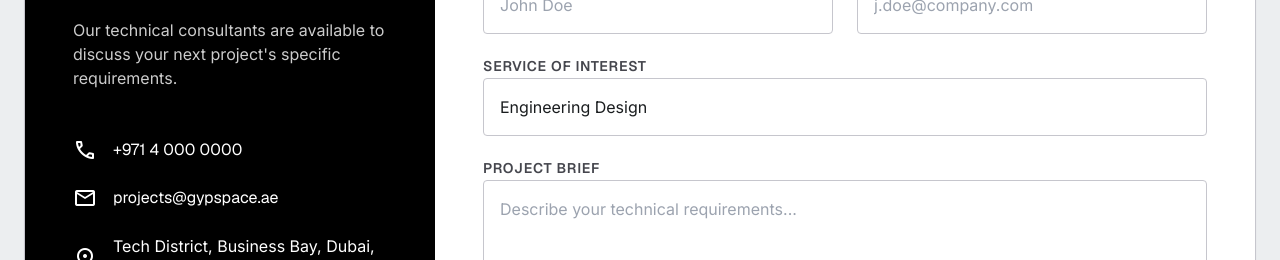
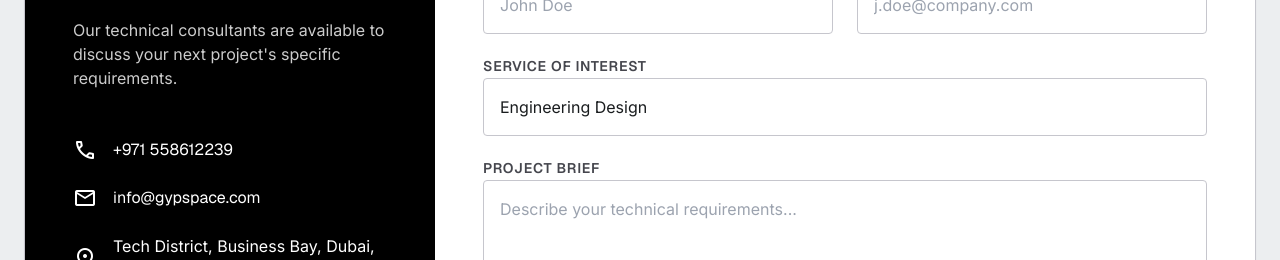
Before and after one commit to waseemsamra/Gypspace, a React (Vite) app: page /projects in a window 1280 px wide. Shown: the part 2820-3080 px from the top of the page. Built offline with nearby package versions, Linux system fonts and the light colour scheme; the HTML template or start-up script is replaced by a standard one.

Commit message:
update contact

```diff
--- a/src/components/Contact.jsx
+++ b/src/components/Contact.jsx
@@ -16,11 +16,11 @@ const Contact = () => {
             <div className="space-y-lg">
               <div className="flex items-center gap-md">
                 <span className="material-symbols-outlined">call</span>
-                <span className="font-mono-utility">+971 4 000 0000</span>
+                <span className="font-mono-utility">+971 558612239</span>
               </div>
               <div className="flex items-center gap-md">
                 <span className="material-symbols-outlined">mail</span>
-                <span className="font-mono-utility">projects@gypspace.ae</span>
+                <span className="font-mono-utility">info@gypspace.com</span>
               </div>
               <div className="flex items-center gap-md">
                 <span className="material-symbols-outlined">location_on</span>
--- a/src/pages/ContactPage.jsx
+++ b/src/pages/ContactPage.jsx
@@ -37,7 +37,7 @@ const ContactPage = () => {
                   </div>
                   <div>
                     <p className="font-label-md text-label-md uppercase text-secondary">General Inquiries</p>
-                    <p className="font-body-md text-body-md">+971 4 000 0000</p>
+                    <p className="font-body-md text-body-md">+971 558612239</p>
                   </div>
                 </div>
               </div>
--- a/src/pages/QuotePage.jsx
+++ b/src/pages/QuotePage.jsx
@@ -37,7 +37,7 @@ const QuotePage = () => {
                   </div>
                   <div className="space-y-xs">
                     <label className="font-label-md text-label-md text-on-surface-variant">Phone Number</label>
-                    <input className="w-full h-12 px-md bg-white border border-outline-variant rounded-lg font-body-md focus:border-on-tertiary-container focus:ring-0 form-focus-glow transition-all" placeholder="+971 00 000 0000" type="tel" />
+                     <input className="w-full h-12 px-md bg-white border border-outline-variant rounded-lg font-body-md focus:border-on-tertiary-container focus:ring-0 form-focus-glow transition-all" placeholder="+971 55 861 2239" type="tel" />
                   </div>
                 </div>
               </div>
@@ -165,7 +165,7 @@ const QuotePage = () => {
               <p className="text-sm text-on-surface-variant">Our engineering desks are staffed 24/7 for urgent technical consultations.</p>
               <div className="flex items-center gap-sm mt-sm">
                 <span className="material-symbols-outlined text-on-tertiary-container">call</span>
-                <span className="font-mono-utility text-label-md font-bold text-primary">+971 (4) 222-3400</span>
+                <span className="font-mono-utility text-label-md font-bold text-primary">+971 558612239</span>
               </div>
             </div>
           </aside>
--- a/src/pages/TermsPage.jsx
+++ b/src/pages/TermsPage.jsx
@@ -156,7 +156,7 @@ const TermsPage = () => {
                 <h3 className="font-headline-sm text-headline-sm mb-sm">Legal Inquiry?</h3>
                 <p className="font-body-md opacity-80">Direct all legal communications and compliance verification requests to our legal department.</p>
               </div>
-              <a className="inline-flex items-center gap-sm bg-on-primary text-primary px-xl py-md rounded-lg font-label-md text-label-md hover:bg-surface-variant transition-colors" href="mailto:legal@gypspace.ae">
+              <a className="inline-flex items-center gap-sm bg-on-primary text-primary px-xl py-md rounded-lg font-label-md text-label-md hover:bg-surface-variant transition-colors" href="mailto:info@gypspace.com">
                 <span className="material-symbols-outlined">mail</span>
                 Email Legal Dept
               </a>
```
